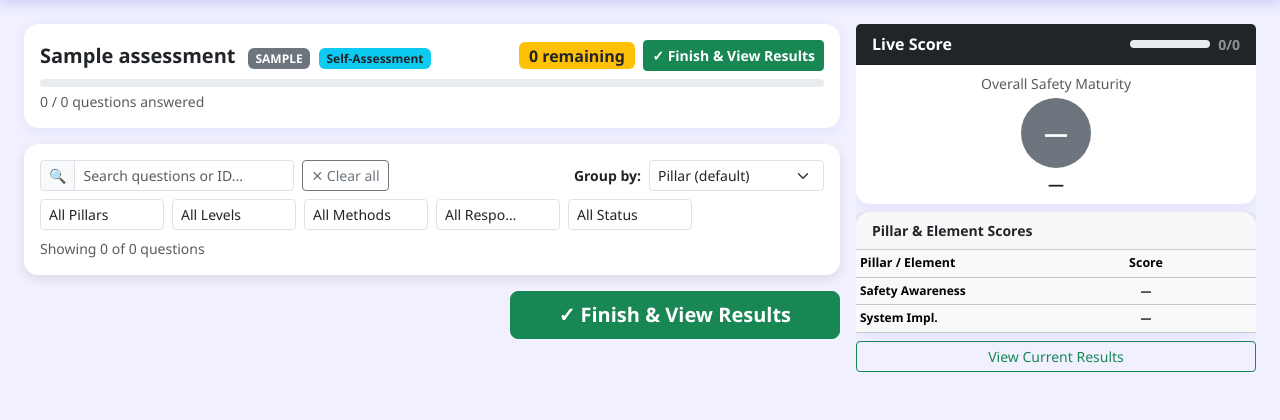
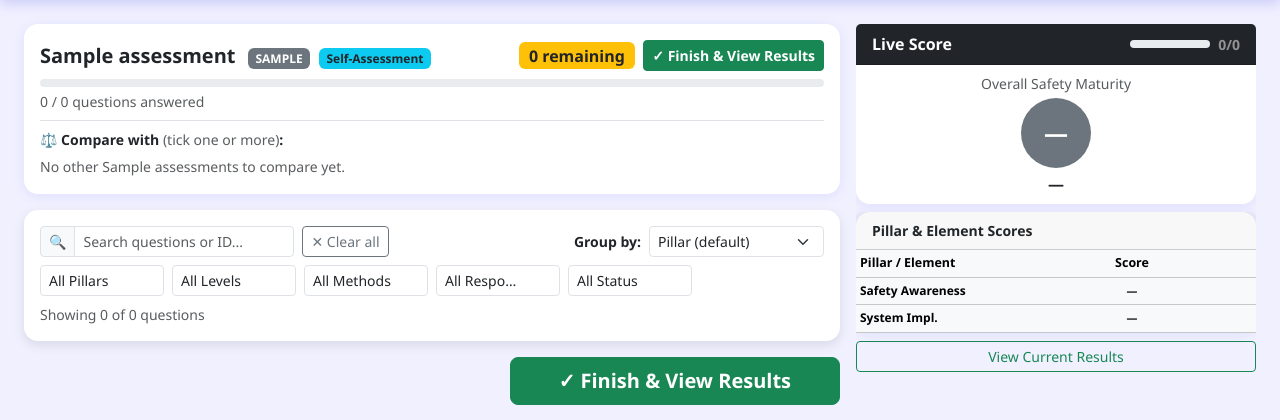
Before and after one commit to KTP23A/sma-system, a Flask app: page /assess/1 in a window 1280 px wide. Shown: the part 56-476 px from the top of the page. Run offline with Flask 3, Linux system fonts and the light colour scheme; data comes from the database, SQL or seed files in the repository; tables that the repository leaves empty hold one stand-in row (values such as "Sample post"); some libraries are stand-ins or nearby versions.

Commit message:
Add multi-assessment comparison to the Assess page
Pick one or more past assessments (same type+scope) to compare against
while assessing. Each reference shows its answer+comment per question and
a score column in the live-score panel; a delta (Δ) column appears when
exactly one reference is selected. Labels read "Site · Validation/Self · year".

- assess(): builds a `compares` list from ?compare=<id> (repeatable),
  restricted to same type+scope so question sets align
- new_assessment: now persists the Self/Validation `kind` from the form
- init_db: additive migration adds assessments.kind (default 'self') if missing
- assess.html: multi-select picker, comparison banner, per-question
  reference block, and N-column score panel (live-update IDs preserved)

Co-Authored-By: Claude Opus 4.8 <noreply@anthropic.com>

```diff
--- a/app.py
+++ b/app.py
@@ -173,6 +173,10 @@ def init_db():
     cols = [r[1] for r in db.execute("PRAGMA table_info(responses)")]
     if "detail" not in cols:
         db.execute("ALTER TABLE responses ADD COLUMN detail TEXT")
+    # Migration: add assessments.kind ('self' | 'validation'). Existing rows → 'self'.
+    acols = [r[1] for r in db.execute("PRAGMA table_info(assessments)")]
+    if "kind" not in acols:
+        db.execute("ALTER TABLE assessments ADD COLUMN kind TEXT DEFAULT 'self'")
     if db.execute("SELECT COUNT(*) FROM users").fetchone()[0] == 0:
         db.execute("INSERT INTO users (username, full_name, password_hash) VALUES (?,?,?)",
             ("admin","Administrator",generate_password_hash("admin123",method="pbkdf2:sha256")))
@@ -390,12 +394,13 @@ def new_assessment():
     if request.method == "POST":
         gc_id = request.form.get("gc_id") or None
         if gc_id: gc_id = int(gc_id)
+        kind = "validation" if request.form.get("kind") == "validation" else "self"
         cur = db.execute(
-            "INSERT INTO assessments (site_name,type,scope,gc_id,assessor_a,assessor_b,assessment_date,status) VALUES (?,?,?,?,?,?,?,'in_progress')",
+            "INSERT INTO assessments (site_name,type,scope,gc_id,assessor_a,assessor_b,assessment_date,status,kind) VALUES (?,?,?,?,?,?,?,'in_progress',?)",
             (request.form["site_name"].strip(), request.form["type"],
              request.form.get("scope","store"), gc_id,
              request.form.get("assessor_a","").strip(), request.form.get("assessor_b","").strip(),
-             request.form.get("assessment_date") or date.today().isoformat())
+             request.form.get("assessment_date") or date.today().isoformat(), kind)
         )
         db.commit()
         return redirect(url_for("assess", assessment_id=cur.lastrowid))
@@ -424,6 +429,51 @@ def assess(assessment_id):
     for r in att_rows:
         attachments.setdefault(r["question_id"],[]).append(dict(r))
 
+    # ── Comparison: eligible past assessments share the same type + scope so the
+    #    question set (pillar/element/question ids) aligns. Same BU is preferred
+    #    (same gc_id or same site_name) but not required.
+    compare_options = db.execute(
+        """SELECT a.id, a.site_name, a.assessment_date, a.status, a.kind, g.name AS gc_name
+             FROM assessments a LEFT JOIN gcs g ON g.id = a.gc_id
+            WHERE a.id != ? AND a.type = ? AND IFNULL(a.scope,'') = IFNULL(?,'')
+            ORDER BY (a.gc_id IS NOT NULL AND a.gc_id = ?) DESC,
+                     (a.site_name = ?) DESC,
+                     a.assessment_date DESC""",
+        (assessment_id, assessment["type"], assessment["scope"],
+         assessment["gc_id"], assessment["site_name"])
+    ).fetchall()
+
+    # Load every selected comparison assessment (?compare=1&compare=3&…).
+    # Keep only eligible ids, de-duplicated, in the order the user picked them.
+    eligible = {o["id"] for o in compare_options}
+    compare_ids, seen = [], set()
+    for cid in request.args.getlist("compare", type=int):
+        if cid in eligible and cid not in seen:
+            compare_ids.append(cid); seen.add(cid)
+
+    compares = []
+    for cid in compare_ids:
+        cmp      = db.execute("SELECT * FROM assessments WHERE id=?",(cid,)).fetchone()
+        cmp_full = get_responses_dict(db, cid)
+        cmp_ans  = answers_only(cmp_full)
+        kind      = (cmp["kind"] if "kind" in cmp.keys() else None) or "self"
+        kind_full = "Validation" if kind == "validation" else "Self"
+        kind_abbr = "Val" if kind == "validation" else "Self"
+        year      = (cmp["assessment_date"] or "")[:4]
+        compares.append({
+            "id":        cid,
+            "site_name": cmp["site_name"],
+            "date":      cmp["assessment_date"] or "",
+            "kind":      kind_full,
+            # full label (banner, tooltips, picker): Site · Validation/Self · date
+            "label":     f"{cmp['site_name']} · {kind_full} · {cmp['assessment_date'] or 'no date'}",
+            # compact label (column headers, per-question lines): Val/Self + year
+            "short":     f"{kind_abbr} {year}" if year else f"{kind_abbr} #{cid}",
+            "resp":      cmp_ans,
+            "resp_full": cmp_full,
+            "scores":    calculate_scores(pillars, cmp_ans),
+        })
+
     return render_template("assess.html",
         assessment=dict(assessment), pillars=pillars, resp=resp,
         scores=calculate_scores(pillars, ans),
@@ -439,7 +489,8 @@ def assess(assessment_id):
         total_q=len(all_qs),
         answered_q=sum(1 for q in all_qs if ans.get(q["id"]) not in (None,"")),
         user=dict(user), read_only=False, unread=0,
-        self_resp={}, self_resp_full={}, self_scores=None, self_assessment=None)
+        compare_options=[dict(o) for o in compare_options],
+        compare_ids=compare_ids, compares=compares)
 
 
 # ─── AJAX: auto-save ──────────────────────────────────────────────────────────
--- a/templates/assess.html
+++ b/templates/assess.html
@@ -44,11 +44,41 @@
       <div class="small text-muted mt-1">
         <span id="answered-count">{{ answered_q }}</span> / {{ total_q }} questions answered
       </div>
+
+      <!-- ── Compare against past assessments (same type — tick any number) ── -->
+      <form method="get" class="mt-2 pt-2 border-top">
+        <div class="small fw-semibold mb-1">⚖️ Compare with <span class="text-muted fw-normal">(tick one or more)</span>:</div>
+        {% if compare_options %}
+          <div class="d-flex flex-wrap gap-2" style="max-height:120px;overflow-y:auto">
+            {% for o in compare_options %}
+              <label class="small border rounded px-2 py-1 mb-0 {% if o.id in compare_ids %}border-primary bg-light{% endif %}" style="cursor:pointer">
+                <input type="checkbox" name="compare" value="{{ o.id }}" class="me-1"
+                       {% if o.id in compare_ids %}checked{% endif %}>
+                {{ o.site_name }} ·
+                <span class="badge {{ 'bg-dark' if o.kind == 'validation' else 'bg-info text-dark' }}" style="font-size:.55rem">{{ 'Validation' if o.kind == 'validation' else 'Self' }}</span>
+                · {{ (o.assessment_date or 'no date')[:4] if o.assessment_date else 'no date' }}{% if o.gc_name %} ({{ o.gc_name }}){% endif %}
+                <span class="badge {{ 'bg-success' if o.status == 'done' else 'bg-warning text-dark' }}" style="font-size:.55rem">{{ 'Done' if o.status == 'done' else 'In progress' }}</span>
+              </label>
+            {% endfor %}
+          </div>
+          <div class="mt-2 d-flex gap-2">
+            <button class="btn btn-sm btn-primary py-0">Apply comparison</button>
+            {% if compare_ids %}
+              <a href="{{ url_for('assess', assessment_id=assessment.id) }}" class="btn btn-sm btn-outline-secondary py-0">✕ Clear all</a>
+            {% endif %}
+          </div>
+        {% else %}
+          <span class="small text-muted">No other {{ assessment.type }} assessments to compare yet.</span>
+        {% endif %}
+      </form>
     </div>
 
-    {% if self_assessment %}
-    <div class="alert alert-info py-2 mb-2 small">
-      📊 <strong>Validation mode</strong> — GC self-assessment answers and comments appear inside each question row for reference.
+    {% if compares %}
+    <div class="alert alert-info py-2 mb-2 small d-flex justify-content-between align-items-center flex-wrap gap-2">
+      <span>📊 <strong>Comparison mode</strong> — {{ compares|length }} reference{{ 's' if compares|length != 1 else '' }}:
+        {% for c in compares %}<strong>{{ c.label }}</strong>{% if not loop.last %}, {% endif %}{% endfor %}.
+        Their answers &amp; scores appear in each question row and the score panel.</span>
+      <a href="{{ url_for('assess', assessment_id=assessment.id) }}" class="btn btn-sm btn-outline-secondary py-0">✕ Clear</a>
     </div>
     {% endif %}
 
@@ -277,12 +307,14 @@
                     {% endif %}
                   </div>
 
-                  <!-- GC self-assessment reference block -->
-                  {% if self_assessment %}
-                    {% set sa_ans = self_resp.get(q.id, '') %}
-                    {% set sa_cmt = self_resp_full.get(q.id, {}).get('comment', '') %}
-                    <div class="self-ref-block mb-2 px-2 py-1 rounded d-flex align-items-start gap-2 self-ref-{{ sa_ans or 'none' }}">
-                      <span class="small text-muted" style="white-space:nowrap;min-width:70px">GC answered:</span>
+                  <!-- Reference answers from each compared assessment -->
+                  {% if compares %}
+                    <div class="self-ref-block mb-2 px-2 py-1 rounded">
+                      {% for c in compares %}
+                        {% set sa_ans = c.resp.get(q.id, '') %}
+                        {% set sa_cmt = c.resp_full.get(q.id, {}).get('comment', '') %}
+                        <div class="d-flex align-items-start gap-2 {% if not loop.first %}mt-1{% endif %}">
+                          <span class="small text-muted" style="white-space:nowrap;min-width:82px" title="{{ c.label }}">{{ c.short }}:</span>
                           <div>
                             <span class="badge self-{{ sa_ans or 'none' }}">
                               {% if sa_ans == 'yes' %}✓ Yes{% elif sa_ans == 'no' %}✗ No{% elif sa_ans == 'na' %}N/A{% elif sa_ans == 'not_rolled_out' %}Not rolled out{% else %}— Not answered{% endif %}
@@ -291,6 +323,8 @@
                               <span class="small text-muted ms-2">💬 {{ sa_cmt }}</span>
                             {% endif %}
                           </div>
+                        </div>
+                      {% endfor %}
                     </div>
                   {% endif %}
 
@@ -423,20 +457,21 @@
           </div>
         </div>
         <div class="card-body py-2 text-center">
-          {% if self_assessment %}
-          <!-- Validation mode: show GC vs Validation overall -->
-          <div class="d-flex justify-content-around align-items-center">
+          {% if compares %}
+          <!-- Comparison mode: each reference overall, then this assessment -->
+          <div class="d-flex flex-wrap justify-content-center align-items-center gap-2">
+            {% for c in compares %}
             <div class="text-center">
-              <div class="small text-muted mb-1">GC Self</div>
-              <div class="score-circle mx-auto level-badge-{{ (self_scores.overall|int) if self_scores and self_scores.overall else 0 }}"
-                   style="width:60px;height:60px;font-size:1.2rem">
-                {{ "%.1f"|format(self_scores.overall) if self_scores and self_scores.overall else "—" }}
+              <div class="small text-muted mb-1" style="max-width:70px;overflow:hidden;text-overflow:ellipsis;white-space:nowrap" title="{{ c.label }}">{{ c.short }}</div>
+              <div class="score-circle mx-auto level-badge-{{ (c.scores.overall|int) if c.scores.overall else 0 }}"
+                   style="width:50px;height:50px;font-size:1rem">
+                {{ "%.1f"|format(c.scores.overall) if c.scores.overall else "—" }}
               </div>
-              <div class="small mt-1">{{ level_names.get((self_scores.overall|int) if self_scores and self_scores.overall else 0, '—') }}</div>
             </div>
+            {% endfor %}
             <div class="text-muted fs-4">→</div>
             <div class="text-center">
-              <div class="small text-muted mb-1">Validation</div>
+              <div class="small text-muted mb-1 fw-semibold">This assessment</div>
               <div id="overall-score-circle" class="score-circle mx-auto level-badge-{{ scores.overall|int if scores.overall else 0 }}"
                    style="width:60px;height:60px;font-size:1.2rem">
                 {{ "%.1f"|format(scores.overall) if scores.overall else "—" }}
@@ -457,19 +492,24 @@
       </div>
 
       <!-- Score comparison table -->
+      {% set nrefs = compares|length %}
+      {% set show_delta = nrefs == 1 %}
+      {% set ncols = (nrefs + 2 + (1 if show_delta else 0)) if compares else 2 %}
       <div class="card mb-2">
         <div class="card-header fw-bold py-2 small">
-          {% if self_assessment %}📊 GC Self vs Validation{% else %}Pillar & Element Scores{% endif %}
+          {% if compares %}📊 References vs This assessment{% else %}Pillar & Element Scores{% endif %}
         </div>
         <div class="card-body p-0">
           <table class="table table-sm mb-0" style="font-size:.78rem">
             <thead class="table-light">
               <tr>
-                <th style="width:45%">Pillar / Element</th>
-                {% if self_assessment %}
-                <th class="text-center" style="width:22%">GC</th>
-                <th class="text-center" style="width:22%">Val</th>
-                <th class="text-center" style="width:11%">Δ</th>
+                <th style="width:38%">Pillar / Element</th>
+                {% if compares %}
+                {% for c in compares %}
+                <th class="text-center" title="{{ c.label }}" style="overflow:hidden;text-overflow:ellipsis;white-space:nowrap;max-width:0">{{ c.short }}</th>
+                {% endfor %}
+                <th class="text-center">Now</th>
+                {% if show_delta %}<th class="text-center" style="width:11%">Δ</th>{% endif %}
                 {% else %}
                 <th class="text-center">Score</th>
                 {% endif %}
@@ -478,56 +518,48 @@
             <tbody>
             {% for pillar in pillars %}
               {% set ps = scores.pillars.get(pillar.id, {}).get('score') %}
-              {% set self_ps = self_scores.pillars.get(pillar.id, {}).get('score') if self_scores else none %}
               <!-- Pillar row -->
               <tr class="table-secondary">
                 <td class="fw-semibold" style="font-size:.75rem">{{ pillar.name }}</td>
-                {% if self_assessment %}
+                {% if compares %}
+                  {% for c in compares %}
+                    {% set cps = c.scores.pillars.get(pillar.id, {}).get('score') %}
+                    <td class="text-center"><span class="badge level-badge-{{ cps or 0 }}" style="font-size:.7rem">{{ cps if cps is not none else '—' }}</span></td>
+                  {% endfor %}
+                  <td class="text-center"><span class="badge level-badge-{{ ps or 0 }}" id="pillar-badge-{{ pillar.id }}" style="font-size:.7rem">{{ ps if ps is not none else '—' }}</span></td>
+                  {% if show_delta %}
+                    {% set sp = compares[0].scores.pillars.get(pillar.id, {}).get('score') %}
                     <td class="text-center">
-                  <span class="badge level-badge-{{ self_ps or 0 }}" style="font-size:.7rem">{{ self_ps if self_ps is not none else '—' }}</span>
-                </td>
-                <td class="text-center">
-                  <span class="badge level-badge-{{ ps or 0 }}" id="pillar-badge-{{ pillar.id }}" style="font-size:.7rem">{{ ps if ps is not none else '—' }}</span>
-                </td>
-                <td class="text-center">
-                  {% if self_ps is not none and ps is not none %}
-                    {% set d = ps - self_ps %}
-                    <span class="fw-bold {% if d > 0 %}text-success{% elif d < 0 %}text-danger{% else %}text-muted{% endif %}" style="font-size:.75rem">
-                      {% if d > 0 %}▲{{ d }}{% elif d < 0 %}▼{{ d|abs }}{% else %}={% endif %}
-                    </span>
+                      {% if sp is not none and ps is not none %}{% set d = ps - sp %}
+                        <span class="fw-bold {% if d > 0 %}text-success{% elif d < 0 %}text-danger{% else %}text-muted{% endif %}" style="font-size:.75rem">{% if d > 0 %}▲{{ d }}{% elif d < 0 %}▼{{ d|abs }}{% else %}={% endif %}</span>
                       {% else %}—{% endif %}
                     </td>
+                  {% endif %}
                 {% else %}
-                <td class="text-center">
-                  <span class="badge level-badge-{{ ps or 0 }}" id="pillar-badge-{{ pillar.id }}">{{ ps if ps is not none else '—' }}</span>
-                </td>
+                  <td class="text-center"><span class="badge level-badge-{{ ps or 0 }}" id="pillar-badge-{{ pillar.id }}">{{ ps if ps is not none else '—' }}</span></td>
                 {% endif %}
               </tr>
               <!-- Element rows -->
               {% for element in pillar.elements %}
                 {% set es = scores.pillars.get(pillar.id, {}).get('elements', {}).get(element.id) %}
-                {% set self_es = self_scores.pillars.get(pillar.id, {}).get('elements', {}).get(element.id) if self_scores else none %}
                 <tr>
                   <td class="text-muted ps-3" style="overflow:hidden;text-overflow:ellipsis;white-space:nowrap;max-width:0" title="{{ element.name }}">{{ element.name }}</td>
-                  {% if self_assessment %}
+                  {% if compares %}
+                    {% for c in compares %}
+                      {% set ces = c.scores.pillars.get(pillar.id, {}).get('elements', {}).get(element.id) %}
+                      <td class="text-center"><span class="badge level-badge-{{ ces or 0 }}" style="font-size:.65rem;padding:2px 5px">{{ ces if ces is not none else '—' }}</span></td>
+                    {% endfor %}
+                    <td class="text-center"><span class="badge level-badge-{{ es or 0 }}" id="el-badge-{{ element.id }}" style="font-size:.65rem;padding:2px 5px">{{ es if es is not none else '—' }}</span></td>
+                    {% if show_delta %}
+                      {% set ses = compares[0].scores.pillars.get(pillar.id, {}).get('elements', {}).get(element.id) %}
                       <td class="text-center">
-                    <span class="badge level-badge-{{ self_es or 0 }}" style="font-size:.65rem;padding:2px 5px">{{ self_es if self_es is not none else '—' }}</span>
-                  </td>
-                  <td class="text-center">
-                    <span class="badge level-badge-{{ es or 0 }}" id="el-badge-{{ element.id }}" style="font-size:.65rem;padding:2px 5px">{{ es if es is not none else '—' }}</span>
-                  </td>
-                  <td class="text-center">
-                    {% if self_es is not none and es is not none %}
-                      {% set d = es - self_es %}
-                      <span class="{% if d > 0 %}text-success{% elif d < 0 %}text-danger{% else %}text-muted{% endif %}" style="font-size:.72rem">
-                        {% if d > 0 %}▲{{ d }}{% elif d < 0 %}▼{{ d|abs }}{% else %}={% endif %}
-                      </span>
+                        {% if ses is not none and es is not none %}{% set d = es - ses %}
+                          <span class="{% if d > 0 %}text-success{% elif d < 0 %}text-danger{% else %}text-muted{% endif %}" style="font-size:.72rem">{% if d > 0 %}▲{{ d }}{% elif d < 0 %}▼{{ d|abs }}{% else %}={% endif %}</span>
                         {% else %}—{% endif %}
                       </td>
+                    {% endif %}
                   {% else %}
-                  <td class="text-center">
-                    <span class="badge level-badge-{{ es or 0 }}" id="el-badge-{{ element.id }}">{{ es if es is not none else '—' }}</span>
-                  </td>
+                    <td class="text-center"><span class="badge level-badge-{{ es or 0 }}" id="el-badge-{{ element.id }}">{{ es if es is not none else '—' }}</span></td>
                   {% endif %}
                 </tr>
               {% endfor %}
@@ -535,23 +567,23 @@
                 <!-- System DP vs Safety aggregate -->
                 <tr>
                   <td class="text-muted ps-3" style="font-size:.7rem">🛡️ System · Safety</td>
-                  {% if self_assessment %}<td></td>{% endif %}
+                  {% for c in compares %}<td></td>{% endfor %}
                   <td class="text-center"><span class="badge level-badge-{{ scores.system_safety or 0 }}" id="sys-safety-badge" style="font-size:.62rem;padding:2px 5px">{{ scores.system_safety if scores.system_safety is not none else '—' }}</span></td>
-                  {% if self_assessment %}<td></td>{% endif %}
+                  {% if show_delta %}<td></td>{% endif %}
                 </tr>
                 <tr>
                   <td class="text-muted ps-3" style="font-size:.7rem">🔥 System · DP</td>
-                  {% if self_assessment %}<td></td>{% endif %}
+                  {% for c in compares %}<td></td>{% endfor %}
                   <td class="text-center"><span class="badge level-badge-{{ scores.system_dp or 0 }}" id="sys-dp-badge" style="font-size:.62rem;padding:2px 5px">{{ scores.system_dp if scores.system_dp is not none else '—' }}</span></td>
-                  {% if self_assessment %}<td></td>{% endif %}
+                  {% if show_delta %}<td></td>{% endif %}
                 </tr>
-                <tr><td class="text-muted ps-3 fst-italic" colspan="{{ 4 if self_assessment else 2 }}" style="font-size:.66rem;background:#eef2f7">System items (per standard)</td></tr>
+                <tr><td class="text-muted ps-3 fst-italic" colspan="{{ ncols }}" style="font-size:.66rem;background:#eef2f7">System items (per standard)</td></tr>
                 {% for item in scores.system_items %}
                 <tr>
                   <td class="text-muted ps-4" style="overflow:hidden;text-overflow:ellipsis;white-space:nowrap;max-width:0;font-size:.7rem" title="{{ item.name }}"><span class="badge {{ 'bg-info' if item.track=='dp' else 'bg-secondary' }}" style="font-size:.5rem;padding:1px 3px;vertical-align:middle">{{ 'DP' if item.track=='dp' else 'S' }}</span> {{ item.name }}</td>
-                  {% if self_assessment %}<td></td>{% endif %}
+                  {% for c in compares %}<td></td>{% endfor %}
                   <td class="text-center"><span class="badge level-badge-{{ item.score or 0 }}" id="sysitem-badge-{{ item.id }}" style="font-size:.62rem;padding:2px 5px">{{ item.score if item.score is not none else '—' }}</span></td>
-                  {% if self_assessment %}<td></td>{% endif %}
+                  {% if show_delta %}<td></td>{% endif %}
                 </tr>
                 {% endfor %}
               {% endif %}
@@ -559,20 +591,20 @@
             <!-- SA / SI summary -->
             <tr class="table-light">
               <td class="fw-semibold" style="font-size:.75rem">Safety Awareness</td>
-              {% if self_assessment %}
-              <td class="text-center"><span class="small fw-bold">{{ "%.2f"|format(self_scores.safety_awareness) if self_scores and self_scores.safety_awareness else '—' }}</span></td>
+              {% if compares %}
+                {% for c in compares %}<td class="text-center"><span class="small fw-bold">{{ "%.2f"|format(c.scores.safety_awareness) if c.scores.safety_awareness else '—' }}</span></td>{% endfor %}
                 <td class="text-center"><span class="small fw-bold" id="sa-score">{{ "%.2f"|format(scores.safety_awareness) if scores.safety_awareness else '—' }}</span></td>
-              <td></td>
+                {% if show_delta %}<td></td>{% endif %}
               {% else %}
                 <td class="text-center"><span class="small fw-bold" id="sa-score">{{ "%.2f"|format(scores.safety_awareness) if scores.safety_awareness else '—' }}</span></td>
               {% endif %}
             </tr>
             <tr class="table-light">
               <td class="fw-semibold" style="font-size:.75rem">System Impl.</td>
-              {% if self_assessment %}
-              <td class="text-center"><span class="small fw-bold">{{ "%.2f"|format(self_scores.system_implementation) if self_scores and self_scores.system_implementation else '—' }}</span></td>
+              {% if compares %}
+                {% for c in compares %}<td class="text-center"><span class="small fw-bold">{{ "%.2f"|format(c.scores.system_implementation) if c.scores.system_implementation else '—' }}</span></td>{% endfor %}
                 <td class="text-center"><span class="small fw-bold" id="si-score">{{ "%.2f"|format(scores.system_implementation) if scores.system_implementation else '—' }}</span></td>
-              <td></td>
+                {% if show_delta %}<td></td>{% endif %}
               {% else %}
                 <td class="text-center"><span class="small fw-bold" id="si-score">{{ "%.2f"|format(scores.system_implementation) if scores.system_implementation else '—' }}</span></td>
               {% endif %}
```
Lines whose indentation alone changed are shown as unchanged.
